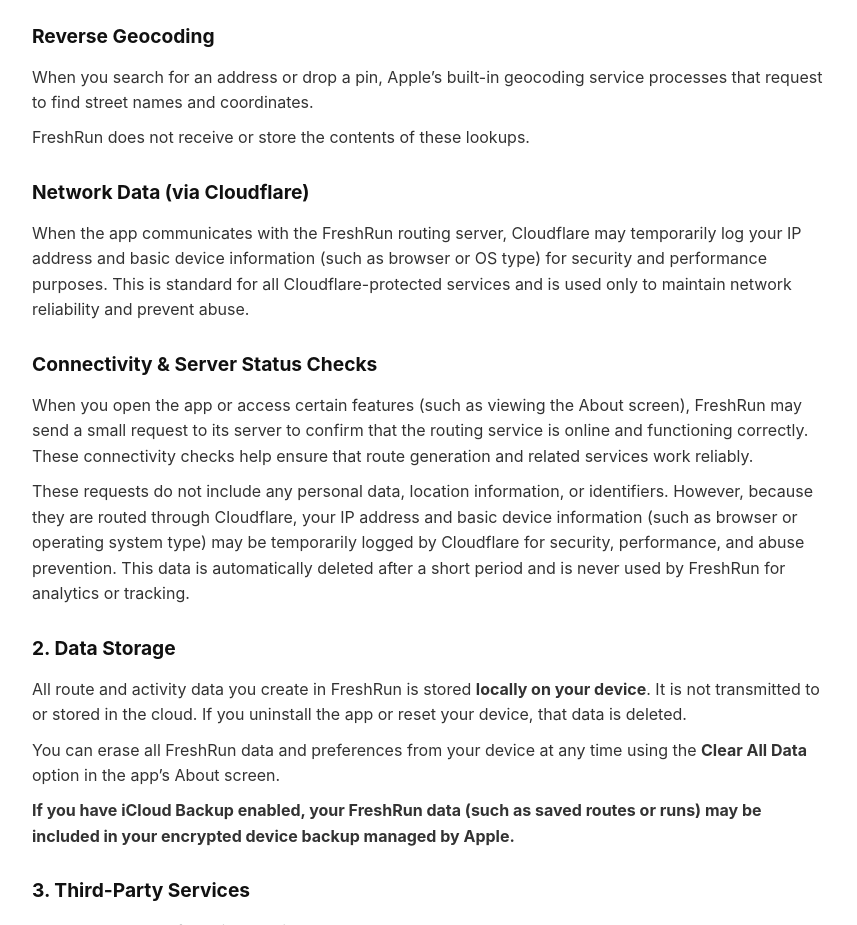
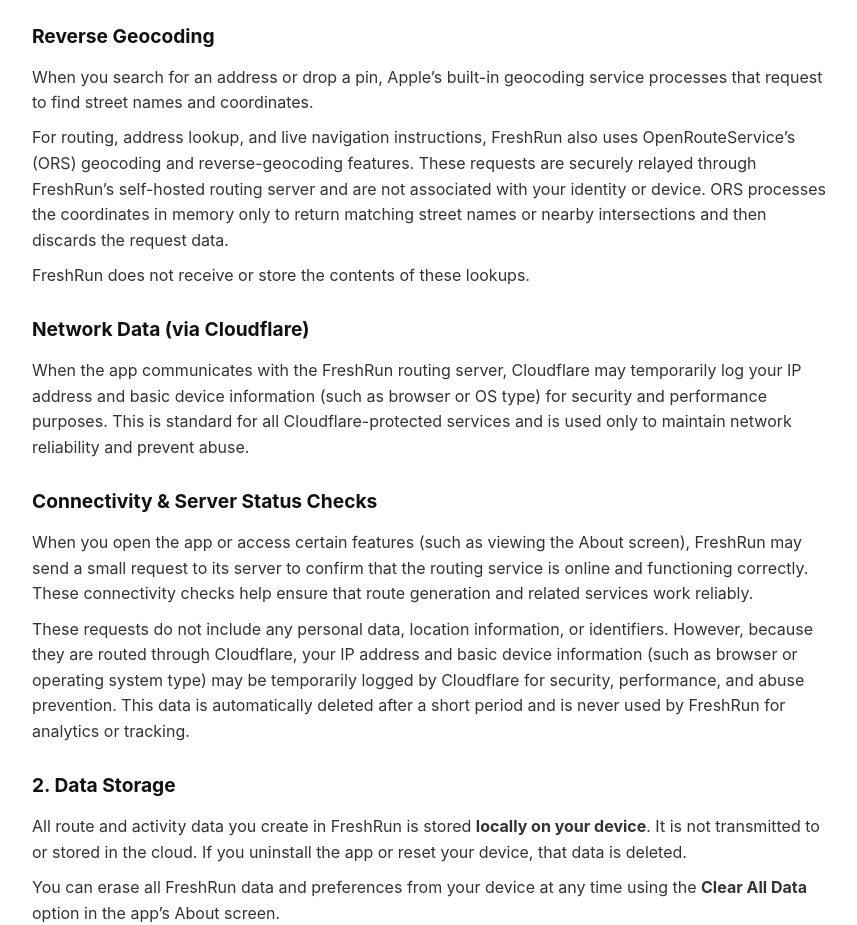
Before and after one commit to freshrun/site, a plain HTML site: page Privacy.html in a window 1280 px wide. Shown: the part 1500-2425 px from the top of the page, without its empty margins (208-1065 px from the left). Drawn offline with Linux system fonts and the light colour scheme.

Commit message:
Update Privacy.html

```diff
--- a/Privacy.html
+++ b/Privacy.html
@@ -102,6 +102,7 @@ This data does not include or relate to any individual user or location request.
   <section id="reverse-geocoding">
     <h2>Reverse Geocoding</h2>
     <p>When you search for an address or drop a pin, Apple’s built-in geocoding service processes that request to find street names and coordinates.</p>
+    <p>For routing, address lookup, and live navigation instructions, FreshRun also uses OpenRouteService’s (ORS) geocoding and reverse-geocoding features. These requests are securely relayed through FreshRun’s self-hosted routing server and are not associated with your identity or device. ORS processes the coordinates in memory only to return matching street names or nearby intersections and then discards the request data.</p>
     <p>FreshRun does not receive or store the contents of these lookups.</p>
   </section>
 
```
